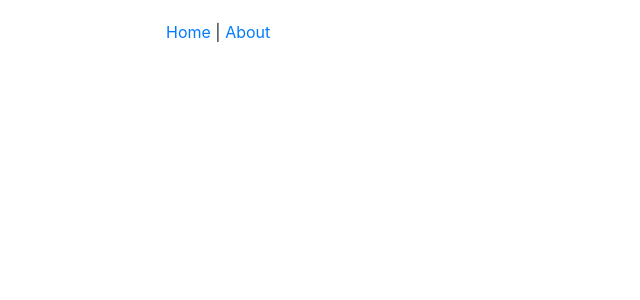
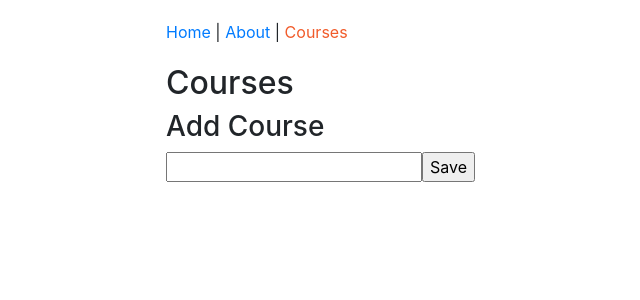
Before and after one commit to Kashiff11/Course-Admin-Page, a React app: page /courses in a window 1280 px wide. Shown: the top 300 px of the page, without its empty margins (64-704 px from the left). Built offline with nearby package versions, Linux system fonts and the light colour scheme.

Commit message:
Reducers and Root Reducer created

```diff
--- a/src/components/App.js
+++ b/src/components/App.js
@@ -1,15 +1,21 @@
 import React from 'react';
-import { Route } from 'react-router-dom';
+import { Route, Switch } from 'react-router-dom';
 import HomePage from './home/HomePage'
 import AboutPage from './about/AboutPage'
 import Header from './common/Header';
+import PageNotFound from './PageNotFound';
+import CoursesPage from './courses/CoursesPags';
 
 function App() {
   return (
     <div className="container-fluid">
       <Header />
-      <Route exact path="/" component={HomePage} />
-      <Route path = "/about" component={AboutPage} />
+      <Switch>
+        <Route exact path="/" component={HomePage} />
+        <Route path="/about" component={AboutPage} />
+        <Route path="/courses" component={CoursesPage} />
+        <Route component={PageNotFound} />
+      </Switch>
     </div>
   )
 }
--- /dev/null
+++ b/src/components/PageNotFound.js
@@ -0,0 +1,5 @@
+import React from 'react';
+
+const PageNotFound = () => <h1>Sorry! Page not Found.</h1>;
+
+export default PageNotFound;
--- a/src/components/common/Header.js
+++ b/src/components/common/Header.js
@@ -10,7 +10,13 @@ const Header = () => {
         Home
       </NavLink>
       {" | "}
-      <NavLink to="/about" activeStyle={activeStyle}>About</NavLink>
+      <NavLink to="/about" activeStyle={activeStyle}>
+        About
+      </NavLink>
+      {" | "}
+      <NavLink to="/courses" activeStyle={activeStyle}>
+        Courses
+      </NavLink>
     </nav>
   )
 }
--- /dev/null
+++ b/src/components/courses/CoursesPags.js
@@ -0,0 +1,40 @@
+import React from 'react';
+
+class CoursesPage extends React.Component {
+
+    state = {
+      course: {
+        title: ""
+      }
+    };
+
+  handleChange = (event) => {
+    const course = { ...this.state.course, title: event.target.value }
+    this.setState({course})
+  }
+
+  handleSubmit = (event) => {
+    event.preventDefault();
+    alert(this.state.course.title);
+  }
+
+  render() {
+    return (
+      <form onSubmit={this.handleSubmit}>
+        <h2>Courses</h2>
+        <h3>Add Course</h3>
+        <input
+          type="text"
+          onChange={this.handleChange}
+          value={this.state.course.title}
+        />
+        <input
+          type="submit"
+          value="Save"
+        />
+      </form>
+    )
+  }
+}
+
+export default CoursesPage;
--- /dev/null
+++ b/src/redux/actions/courseActions.js
@@ -0,0 +1,3 @@
+export function createCourse(course) {
+  return { type: "CREATE_COURSE", course };
+}
```
Also changed, not shown: src/redux/reducers/courseReducer.js (added, +8 -0 lines), src/redux/reducers/index.js (added, +8 -0 lines).
